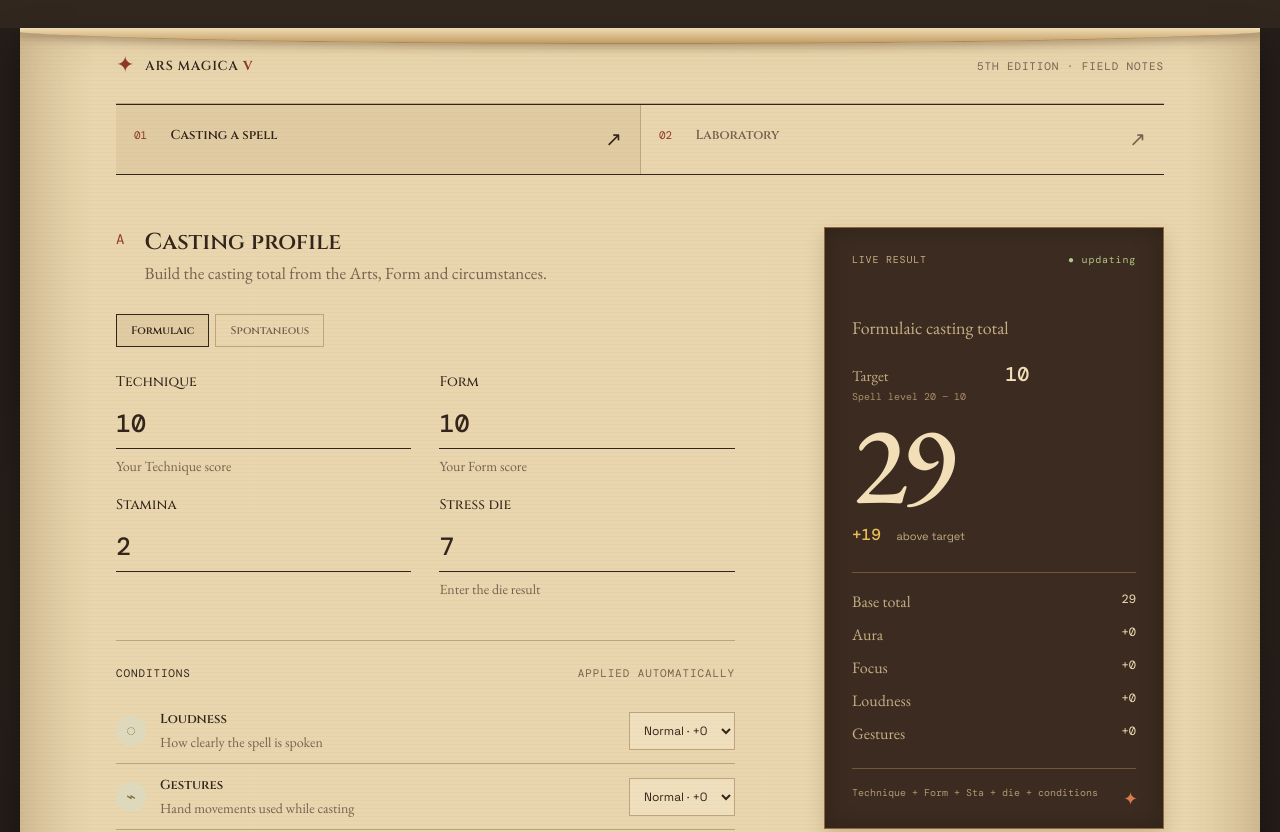
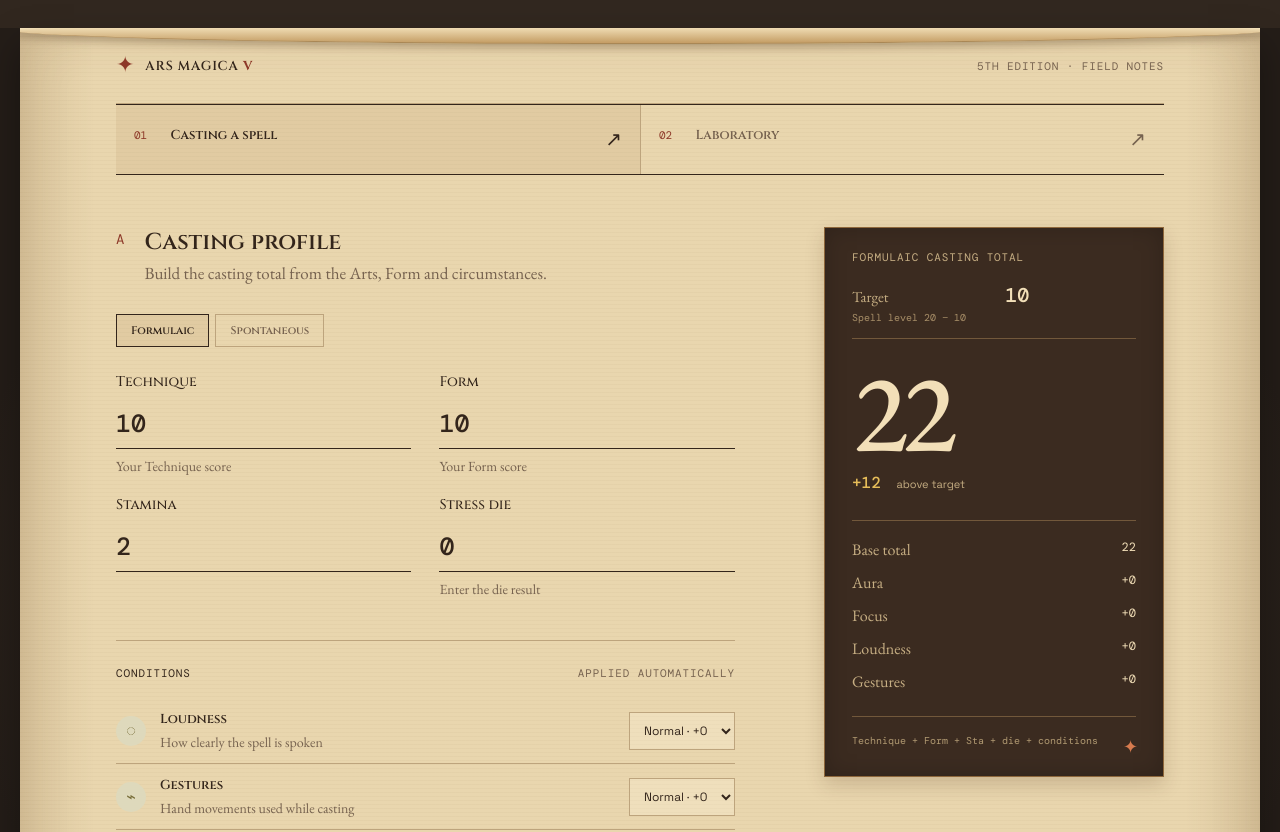
Before and after one commit to hannes-michael/ars-magica-calculator, a React (Vite) app: page / in a window 1280 px wide. Shown: the top 832 px of the page. Built offline with nearby package versions, Linux system fonts and the light colour scheme.

Commit message:
Refine result card styling

```diff
--- a/src/App.tsx
+++ b/src/App.tsx
@@ -50,19 +50,23 @@
   const [stamina, setStamina] = useState(2)
   const [aura, setAura] = useState(0)
   const [focus, setFocus] = useState(false)
-  const [die, setDie] = useState(7)
+  const [die, setDie] = useState(0)
   const [spellLevel, setSpellLevel] = useState(20)
   const [loudness, setLoudness] = useState(0)
   const [gestures, setGestures] = useState(0)
   const [intelligence, setIntelligence] = useState(2)
   const [magicTheory, setMagicTheory] = useState(3)
-  const [labArt, setLabArt] = useState(10)
+  const [labTechnique, setLabTechnique] = useState(10)
   const [labForm, setLabForm] = useState(10)
   const [labBonus, setLabBonus] = useState(0)
   const [assistant, setAssistant] = useState(0)
   const [labActivity, setLabActivity] = useState('Invent a spell')
 
-  const focusBonus = focus ? Math.min(technique, form) : 0
+  const focusBonus = focus
+    ? mode === 'casting'
+      ? Math.min(technique, form)
+      : Math.min(labTechnique, labForm)
+    : 0
 
   const casting = useMemo(() => {
     const raw = technique + form + stamina + aura + focusBonus + die
@@ -73,9 +77,9 @@
   }, [aura, die, focusBonus, form, gestures, kind, loudness, spellLevel, stamina, technique])
 
   const laboratory = useMemo(() => {
-    const total = intelligence + magicTheory + aura + labArt + labForm + labBonus + assistant
+    const total = intelligence + magicTheory + aura + labTechnique + labForm + labBonus + assistant + focusBonus
     return { total, margin: total - spellLevel }
-  }, [assistant, aura, intelligence, labArt, labBonus, labForm, magicTheory, spellLevel])
+  }, [assistant, aura, focusBonus, intelligence, labBonus, labForm, labTechnique, magicTheory, spellLevel])
 
   const activeTotal = mode === 'casting' ? casting.total : laboratory.total
   const activeMargin = mode === 'casting' ? casting.margin : laboratory.margin
@@ -119,7 +123,7 @@
             <div className="field-grid two">
               <NumberField label="Intelligence" value={intelligence} onChange={setIntelligence} />
               <NumberField label="Magic Theory" value={magicTheory} onChange={setMagicTheory} />
-              <NumberField label="Art" value={labArt} onChange={setLabArt} help="Relevant Art score" />
+              <NumberField label="Technique" value={labTechnique} onChange={setLabTechnique} help="Relevant Technique score" />
               <NumberField label="Form" value={labForm} onChange={setLabForm} help="Relevant Form score" />
               <NumberField label="Lab bonus" value={labBonus} onChange={setLabBonus} help="Specialization and equipment" />
               <NumberField label="Assistant" value={assistant} onChange={setAssistant} help="Total assistant contribution" />
@@ -144,12 +148,12 @@
             <div className="condition-copy"><span className="condition-icon">☼</span><div><strong>Magical aura</strong><small>Local aura modifies every total</small></div></div>
             <input className="compact-number" aria-label="Magical aura" type="number" value={aura} onChange={(event) => setAura(Number(event.target.value) || 0)} />
           </div>
-          {mode === 'casting' && <div className="condition-row focus-row">
+          <div className="condition-row focus-row">
             <div className="condition-copy"><span className="condition-icon">◈</span><div><strong>Magic focus</strong><small>Choose a focus bonus for this effect</small></div></div>
             <button className={`focus-toggle ${focus ? 'enabled' : ''}`} type="button" onClick={() => setFocus((value) => !value)} aria-pressed={focus}>
               {focus ? `On · +${focusBonus}` : 'Off · +0'}
             </button>
-          </div>}
+          </div>
           <div className="target-row">
             <label htmlFor="target">{mode === 'casting' ? 'Spell level' : 'Target lab total'}</label>
             <input id="target" type="number" value={spellLevel} onChange={(event) => setSpellLevel(Number(event.target.value) || 0)} />
@@ -158,18 +162,17 @@
         </div>
 
         <aside className="result-card">
-          <div className="result-top"><span>LIVE RESULT</span><span className="live-dot">● updating</span></div>
           <p className="result-label">{mode === 'casting' ? `${kind === 'formulaic' ? 'Formulaic' : 'Spontaneous'} casting total` : labActivity}</p>
           <div className="target-display"><span>Target</span><b>{activeTarget}</b><small>{mode === 'casting' ? targetDescription : 'Target lab total'}</small></div>
           <div className="total">{activeTotal}</div>
           <div className={`margin ${activeMargin >= 0 ? 'positive' : 'negative'}`}>{activeMargin >= 0 ? `+${activeMargin}` : activeMargin} <span>{activeMargin >= 0 ? 'above target' : 'below target'}</span></div>
           <div className="result-rule" />
-          <div className="breakdown"><div><span>Base total</span><b>{mode === 'casting' ? casting.raw - aura - focusBonus : laboratory.total - aura}</b></div><div><span>Aura</span><b>{aura >= 0 ? `+${aura}` : aura}</b></div>{mode === 'casting' && <><div><span>Focus</span><b>+{focusBonus}</b></div><div><span>Loudness</span><b>{loudness >= 0 ? `+${loudness}` : loudness}</b></div><div><span>Gestures</span><b>{gestures >= 0 ? `+${gestures}` : gestures}</b></div></>}</div>
-          <div className="formula">{mode === 'casting' ? 'Technique + Form + Sta + die + conditions' : 'Int + MT + Art + Form + bonuses'}</div>
+          <div className="breakdown"><div><span>Base total</span><b>{mode === 'casting' ? casting.raw - aura - focusBonus : laboratory.total - aura - focusBonus}</b></div><div><span>Aura</span><b>{aura >= 0 ? `+${aura}` : aura}</b></div><div><span>Focus</span><b>+{focusBonus}</b></div>{mode === 'casting' && <><div><span>Loudness</span><b>{loudness >= 0 ? `+${loudness}` : loudness}</b></div><div><span>Gestures</span><b>{gestures >= 0 ? `+${gestures}` : gestures}</b></div></>}</div>
+          <div className="formula">{mode === 'casting' ? 'Technique + Form + Sta + die + conditions' : 'Int + MT + Technique + Form + bonuses'}</div>
         </aside>
       </section>
 
-      <footer><span>ARS MAGICA CALCULATOR</span><span>Arts and Forms stay numeric by design.</span><span>✦</span></footer>
+      <footer><span>ARS MAGICA CALCULATOR</span><span>✦</span></footer>
     </main>
   )
 }
```
Also changed, not shown: src/App.css.
